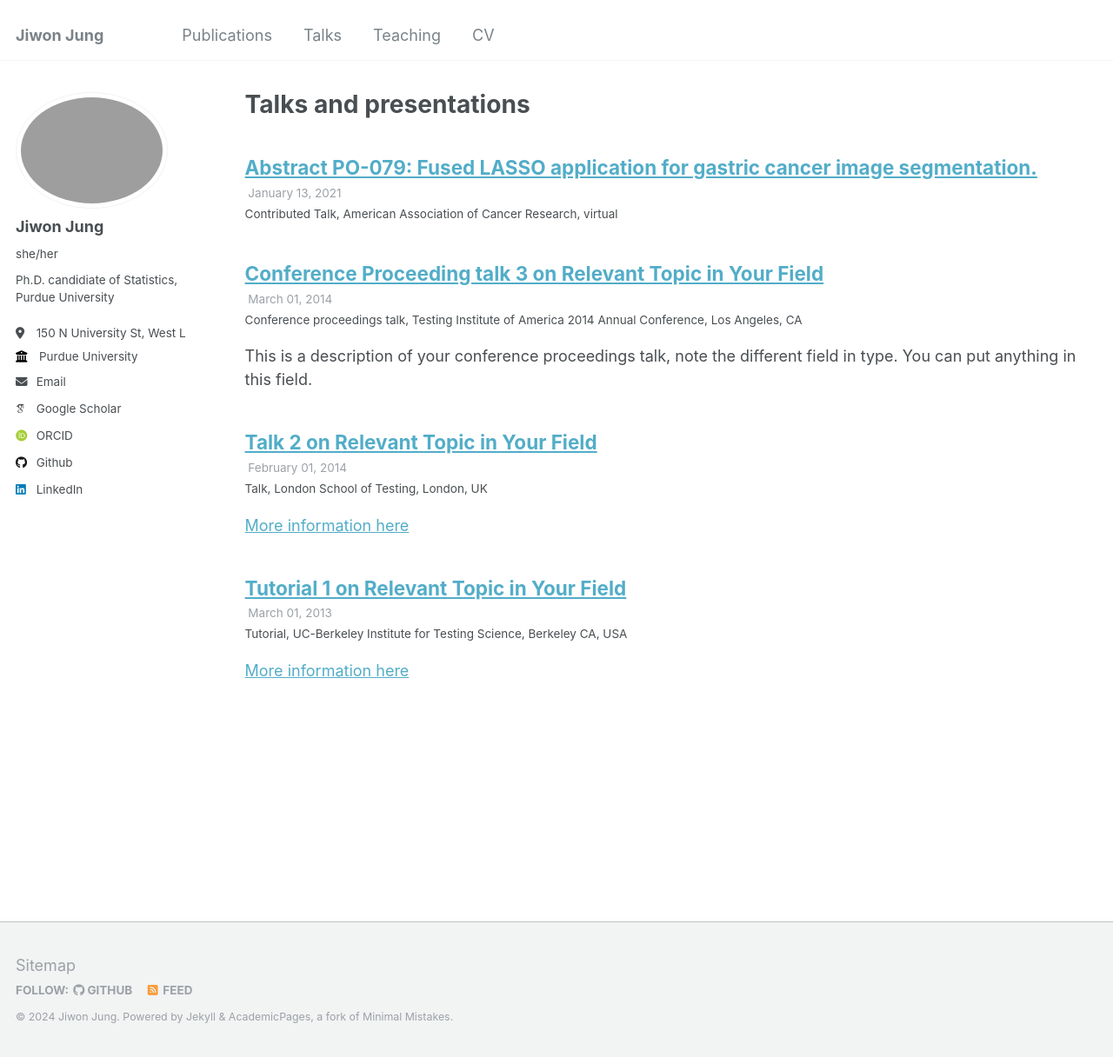
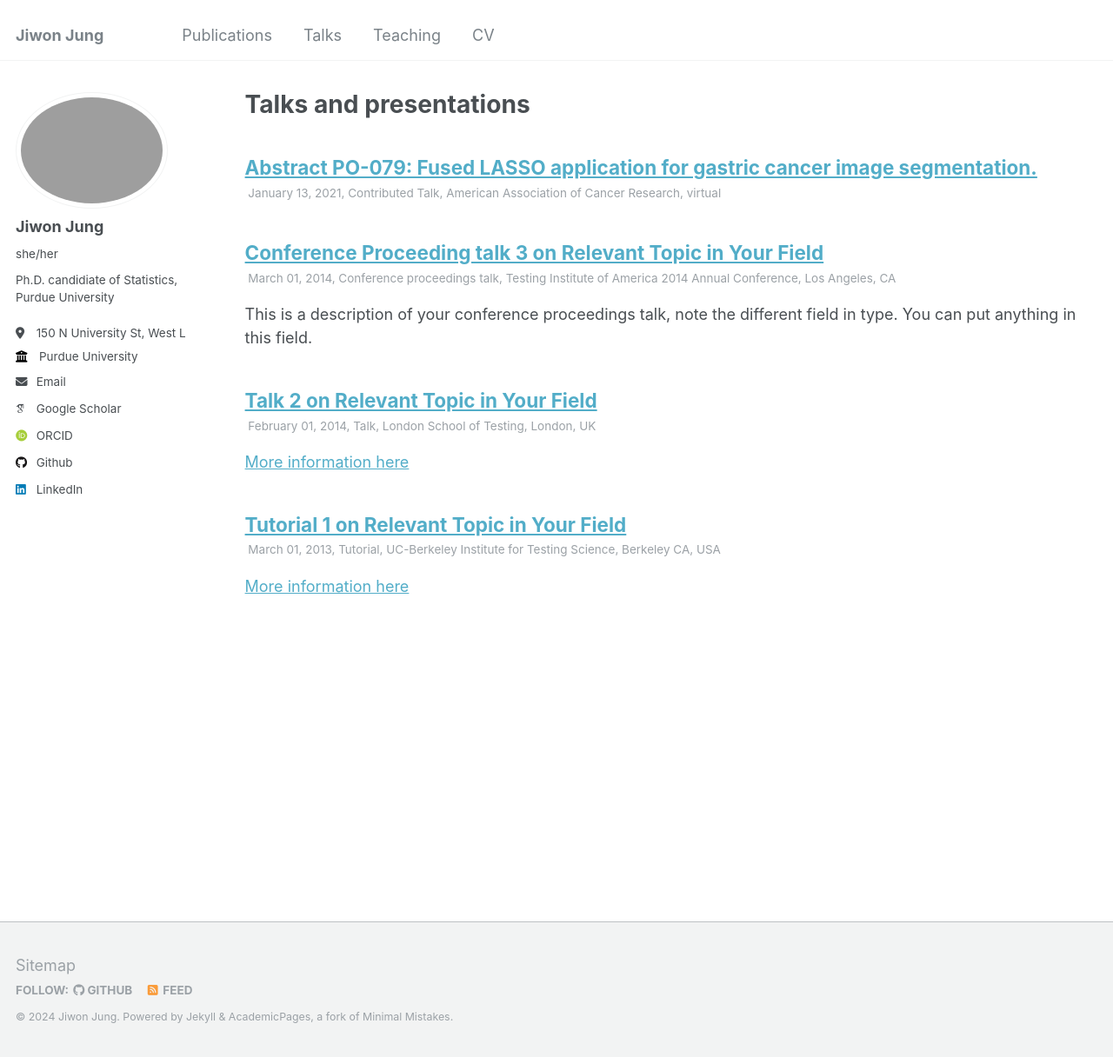
Before and after one commit to jiwon-jung/jiwon-jung.github.io, a Jekyll site: the page built from _pages/talks.html, in a window 1280 px wide and 1216 px high. Shown: the whole window at 87% size. Built offline with Jekyll 4.4.1, drawn with Linux system fonts in a browser that asks for light colours; some web fonts are replaced.

Commit message:
Update archive-single-talk.html

```diff
--- a/_includes/archive-single-talk.html
+++ b/_includes/archive-single-talk.html
@@ -35,8 +35,8 @@
     {% if post.read_time %}
       <p class="page__meta"><i class="fa fa-clock-o" aria-hidden="true"></i> {% include read-time.html %}</p>
     {% endif %}
-    {% if post.date %}<p class="page__meta"><i class="fa fa-clock-o" aria-hidden="true"></i> {{ post.date | date: '%B %d, %Y' }}</p>{% endif %}
-    {% if post.venue %}<p class="archive__item-excerpt" itemprop="description">{{post.type}}, {{ post.venue }},  {{post.location}} {% endif %}
+    {% if post.date and post.venue %}<p class="page__meta"><i class="fa fa-clock-o" aria-hidden="true"></i> {{ post.date | date: '%B %d, %Y' }}, {{post.type}}, {{ post.venue }},  {{post.location}} </p>{% endif %}
+<!--     {% if post.venue %}<p class="archive__item-excerpt" itemprop="description">{{post.type}}, {{ post.venue }},  {{post.location}} {% endif %} -->
     {% if post.excerpt %}<p class="archive__item-excerpt" itemprop="description">{{ post.excerpt | markdownify }}</p>{% endif %}
   </article>
 </div>
```
